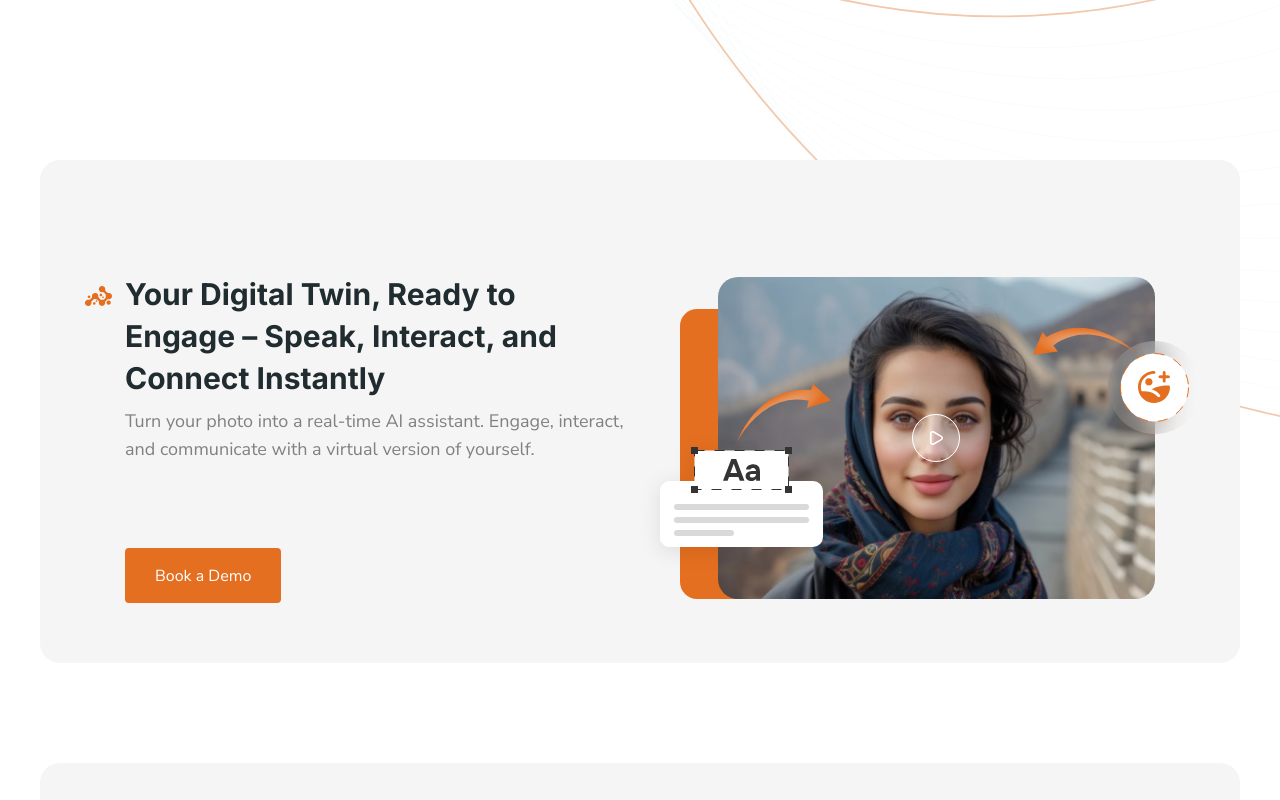
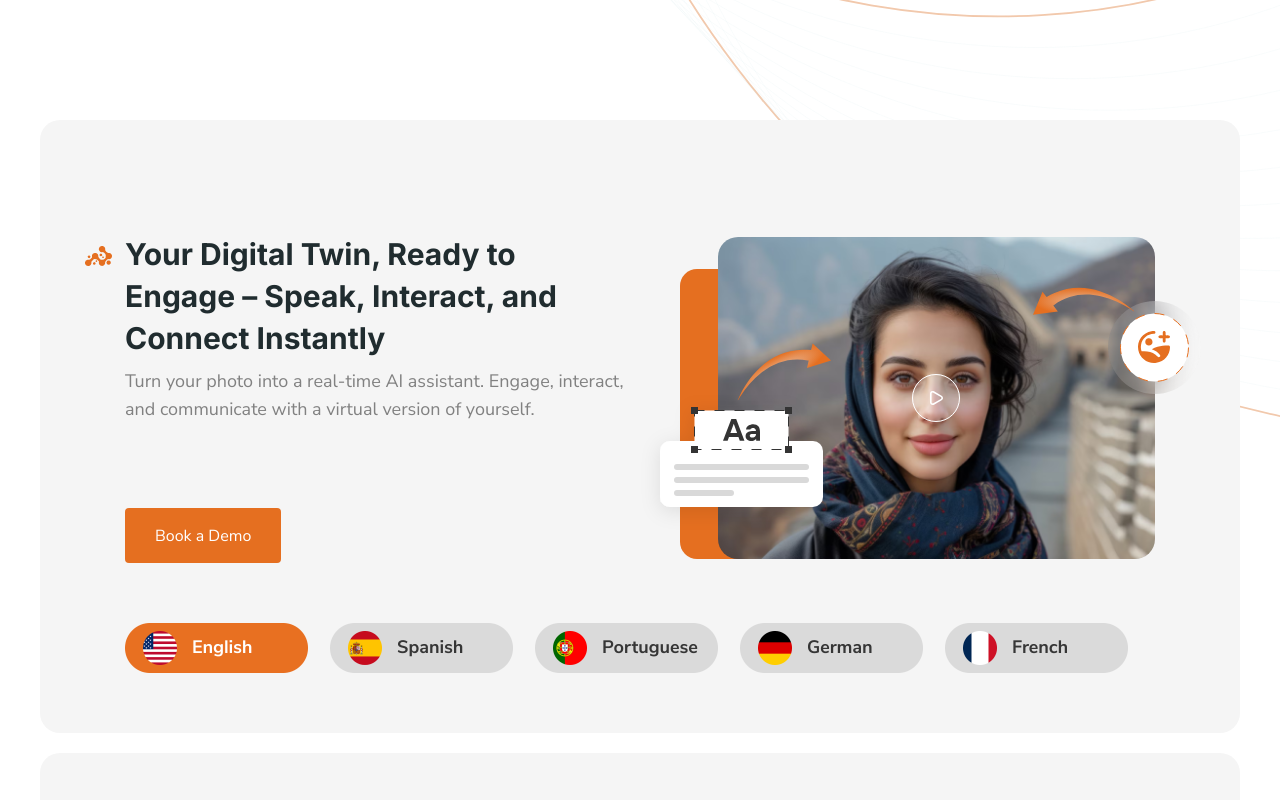
Before and after one commit to auspicious-soft/neurcg-site, a Next.js app: page / in a window 1280 px wide. Shown: the part 1560-2360 px from the top of the page. Built offline with nearby package versions, Linux system fonts and the light colour scheme; no server answers.

Commit message:
Update ProductDesc.tsx
4th attempt

```diff
--- a/src/components/ProductDesc.tsx
+++ b/src/components/ProductDesc.tsx
@@ -2,35 +2,21 @@ import React from "react";
 import Image, { StaticImageData } from "next/image";
 import Link from "next/link";
 import { RightIcon, LeftIcon, PlayIcon } from "@/utils/svgicons";
-import lang1 from "../assets/images/lang1.png"
-import lang2 from "../assets/images/lang2.png"
-import lang3 from "../assets/images/lang3.png"
-import lang4 from "../assets/images/lang4.png"
-import lang5 from "../assets/images/lang5.png"
+import lang1 from "../assets/images/lang1.png";
+import lang2 from "../assets/images/lang2.png";
+import lang3 from "../assets/images/lang3.png";
+import lang4 from "../assets/images/lang4.png";
+import lang5 from "../assets/images/lang5.png";
 import LanguageCard from "./LanguageCard";
 
-const langData =[
-  {
-    id: 1,
-    image: lang1,
-  },
-  {
-    id: 2,
-    image: lang2,
-  },
-  {
-    id: 3,
-    image: lang3,
-  },
-  {
-    id: 4,
-    image: lang4,
-  },
-  {
-    id: 5,
-    image: lang5,
-  },
-]
+const langData = [
+  { id: 1, image: lang1 },
+  { id: 2, image: lang2 },
+  { id: 3, image: lang3 },
+  { id: 4, image: lang4 },
+  { id: 5, image: lang5 },
+];
+
 interface CardProps {
   id: string;
   title: string;
@@ -51,12 +37,10 @@ const ProductDesc: React.FC<CardProps> = ({
   icon2,
 }) => {
   return (
-<div id={id} className="card-wrapper md:sticky md:!top-[100px]">
-<div id={id} className="py-[30px] bg-[#F5F5F5] rounded-[20px] pr-[20px] pl-[20px] md:px-[60px] md:py-[60px] mb-5 lg:px-[85px]">
-     <div className="grid grid-cols-1 items-center gap-[15px] pt-[53px]  md:grid-cols-2 ">
+    <div className="py-[30px] bg-[#F5F5F5] rounded-[20px] pr-[20px] pl-[20px] md:px-[60px] md:py-[60px] mb-5 lg:px-[85px]">
+      <div className="grid grid-cols-1 items-center gap-[15px] pt-[53px] md:grid-cols-2">
         <div className="pr-2 pl-[40px] pb-[20px] md:pl-0 md:pb-0">
           <h2 className="title-icon relative text-[#202C2F] text-[22px] md:leading-[42px] font-[700] md:text-[30px]">
-          {" "}
             {title}
           </h2>
 
@@ -74,13 +58,13 @@ const ProductDesc: React.FC<CardProps> = ({
           )}
 
           <div>
-        <Link href={buttonLink} className="custom-button button md:min-w-[146px] ">
-          Book a Demo{" "}
+            <Link href={buttonLink} className="custom-button button md:min-w-[146px]">
+              Book a Demo
             </Link>
           </div>
         </div>
-      <div className=" md:pl-[70px]">
-        <div className="iamge-shadow relative z-[2] ">
+        <div className="md:pl-[70px]">
+          <div className="iamge-shadow relative z-[2]">
             {imgSrc && (
               <Image
                 src={imgSrc}
@@ -91,25 +75,23 @@ const ProductDesc: React.FC<CardProps> = ({
             <div className="hidden md:block absolute top-[64px] right-[-46px] bg-white/10 rounded-full backdrop-blur-[19.30px] p-3">
               {icon1}
             </div>
-          <div className="hidden md:block  absolute bottom-[28px] left-[-78px] ">{icon2}</div>
-          <p className="hidden md:block  absolute right-[20px] top-[50px] ">
-            <RightIcon />{" "}
+            <div className="hidden md:block absolute bottom-[28px] left-[-78px]">{icon2}</div>
+            <p className="hidden md:block absolute right-[20px] top-[50px]">
+              <RightIcon />
             </p>
-          <p className="hidden md:block  absolute left-[19px] top-[40%] translate-y-[-40%] ">
-            <LeftIcon />{" "}
+            <p className="hidden md:block absolute left-[19px] top-[40%] translate-y-[-40%]">
+              <LeftIcon />
             </p>
-          <p className="absolute top-1/2 left-1/2 -translate-x-1/2 -translate-y-1/2 "><PlayIcon /> </p>
+            <p className="absolute top-1/2 left-1/2 -translate-x-1/2 -translate-y-1/2">
+              <PlayIcon />
+            </p>
           </div>
         </div>
-
       </div>
       <div className="language-imges grid grid-cols-2 md:flex mt-[30px] md:mt-[60px] gap-3 md:gap-[22px]">
-    {langData.map((data)=>(
-    <LanguageCard
-    key={data.id}
-    image={data.image}/>
+        {langData.map((data) => (
+          <LanguageCard key={data.id} image={data.image} />
         ))}
-    </div>
       </div>
     </div>
   );
```
Lines whose indentation alone changed are shown as unchanged.
